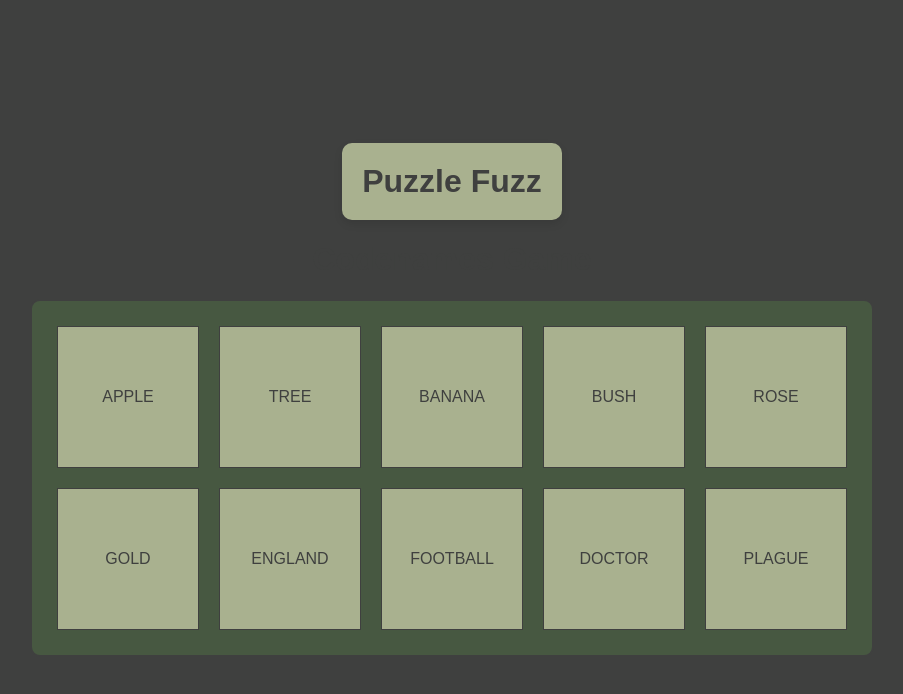
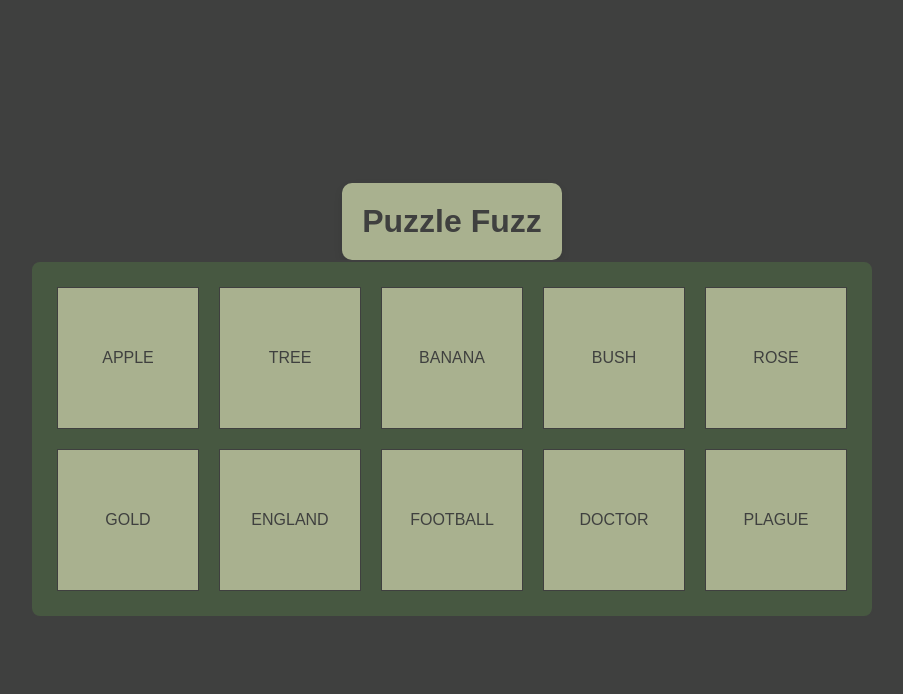
Before and after one commit to bweithers/puzzlefuzz, a React (Create React App) app: page / in a window 1280 px wide. Shown: the top 694 px of the page, without its empty margins (188-1091 px from the left). Built offline with nearby package versions, Linux system fonts and the light colour scheme.

Commit message:
remove codenames header text

```diff
--- a/src/components/Game.js
+++ b/src/components/Game.js
@@ -29,7 +29,6 @@ const Game = () => {
   };
   return (
     <div className="game">
-      <h1>Codenames Game</h1>
       <Board words={words} onWordClick={handleWordClick} />
     </div>
   );
```
